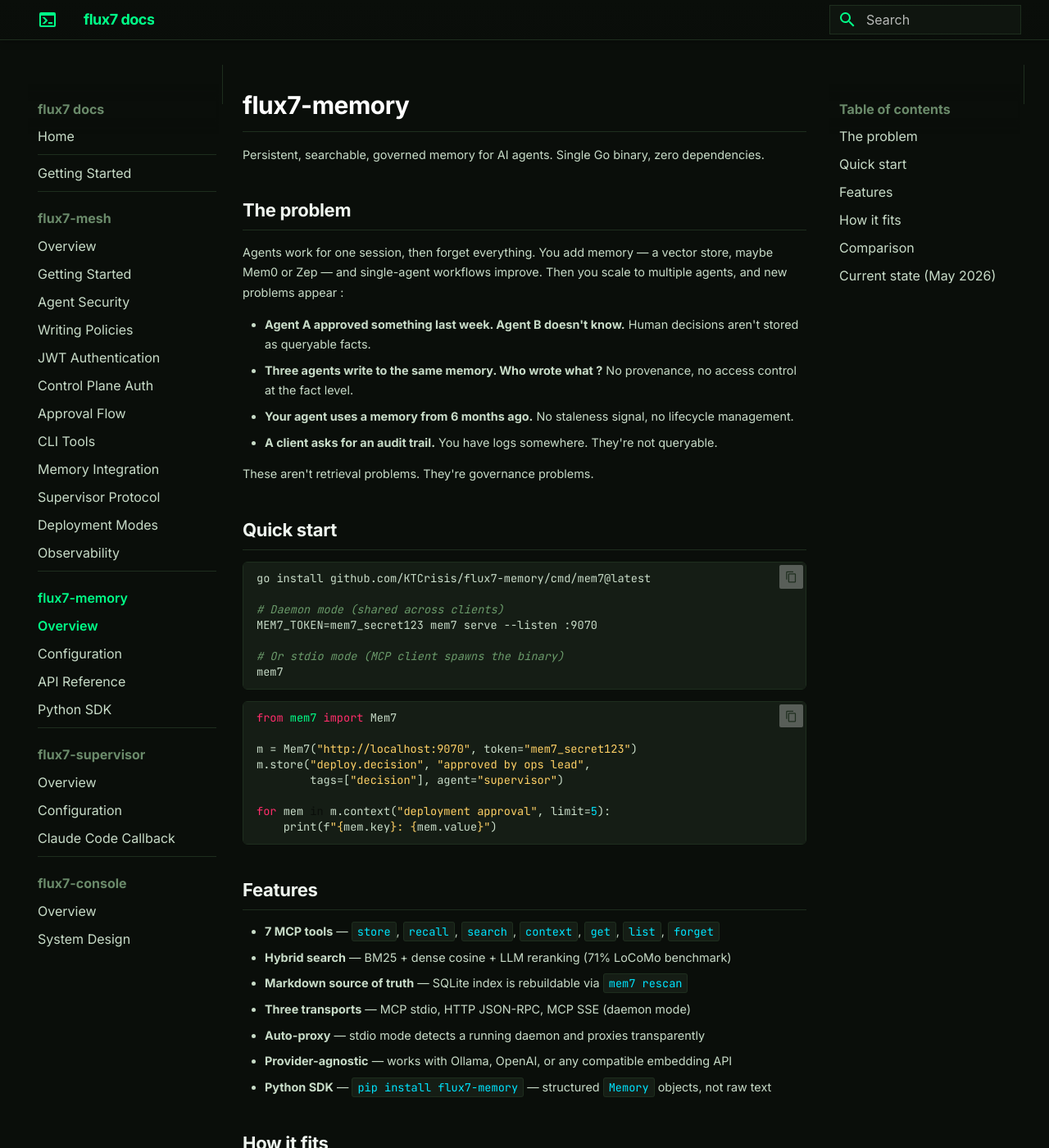
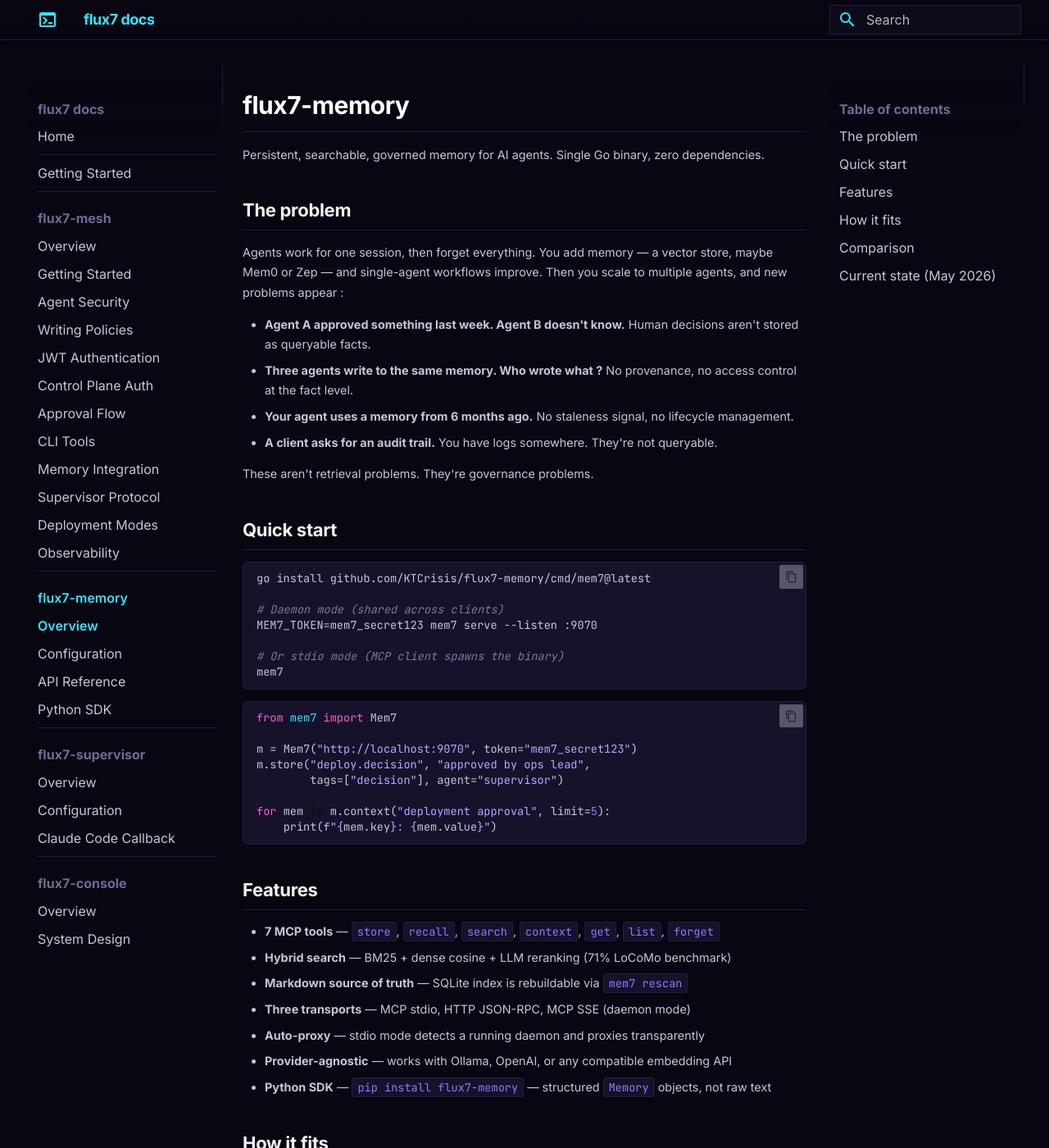
Before and after one commit to KTCrisis/flux7-docs, an MkDocs documentation site: the page built from docs/mem7/index.md, in a window 1280 px wide and 1400 px high. Shown: the whole window at 82% size. Built offline with MkDocs 1.6.1 and Material for MkDocs 9.7.7, drawn with Linux system fonts in a browser that asks for light colours.

Commit message:
style: align docs theme to darksynth palette
Repointe le scheme flux7 (tokens --f7-*) vers le violet-noir spatial + triptyque
cyan/violet/magenta, cohérent avec flux7.art. Lisibilité préservée : pas de grille
ni de glow, l'identité passe par la couleur. Coloration syntaxique réétalonnée
(clés cyan, mots-clés magenta, chaînes/nombres violet).

Co-Authored-By: Claude Opus 4.8 (1M context) <noreply@anthropic.com>

```diff
--- a/docs/stylesheets/flux7.css
+++ b/docs/stylesheets/flux7.css
@@ -1,16 +1,18 @@
 :root {
-  --f7-bg: #0a0e0a;
-  --f7-bg2: #0f150f;
-  --f7-bg3: #151d15;
-  --f7-green: #00ff88;
-  --f7-green-soft: #00cc6e;
-  --f7-pink: #ff2d6b;
-  --f7-cyan: #00e5ff;
-  --f7-gold: #ffd166;
-  --f7-text: #c8dcc8;
-  --f7-text2: #6a8a6a;
-  --f7-border: #1e2e1e;
-  --f7-dim: #2a3a2a;
+  /* darksynth · espace · pro — palette alignée sur flux7.art
+     (tokens conservés ; seules les valeurs changent) */
+  --f7-bg: #070611;          /* violet-noir spatial */
+  --f7-bg2: #0d0b1a;
+  --f7-bg3: #15122a;
+  --f7-green: #2ee6ff;       /* primaire = cyan (liens, nav active, clés YAML) */
+  --f7-green-soft: #6fe0ff;  /* cyan clair — titres h3, en-têtes de table */
+  --f7-pink: #ff5cc8;        /* magenta — mots-clés */
+  --f7-cyan: #8b7bff;        /* violet — code inline, nombres, fonctions, info */
+  --f7-gold: #b9a7ff;        /* violet doux — chaînes, admonitions warning */
+  --f7-text: #c7c4dc;
+  --f7-text2: #6f6b95;
+  --f7-border: #221d3d;
+  --f7-dim: #3a3460;
 }
 
 /* --- Slate scheme override --- */
@@ -30,7 +32,7 @@
 
   --md-code-bg-color: var(--f7-bg2);
   --md-code-fg-color: var(--f7-text);
-  --md-code-hl-color: rgba(0, 255, 136, 0.1);
+  --md-code-hl-color: rgba(139,123,255,0.12);
 
   --md-typeset-color: var(--f7-text);
 
@@ -46,7 +48,7 @@
 }
 
 [data-md-color-scheme="flux7"] .md-header {
-  background: linear-gradient(180deg, var(--f7-bg) 0%, rgba(10,14,10,0.95) 100%);
+  background: linear-gradient(180deg, var(--f7-bg) 0%, rgba(7,6,17,0.95) 100%);
   border-bottom: 1px solid var(--f7-border);
   backdrop-filter: blur(8px);
 }
@@ -168,7 +170,7 @@
 }
 
 [data-md-color-scheme="flux7"] .md-typeset table:not([class]) tr:hover td {
-  background: rgba(0,255,136,0.03);
+  background: rgba(46,230,255,0.04);
 }
 
 /* Nav logo styling */
@@ -301,7 +303,7 @@ body, .md-typeset {
 [data-md-color-scheme="flux7"] .highlight .ch,
 [data-md-color-scheme="flux7"] .highlight .cp,
 [data-md-color-scheme="flux7"] .highlight .cpf {
-  color: #6a9a6a;
+  color: #7c789e;
   font-style: italic;
 }
 
```
Also changed, not shown: docs/stylesheets/home.css (+10 -10 lines).
